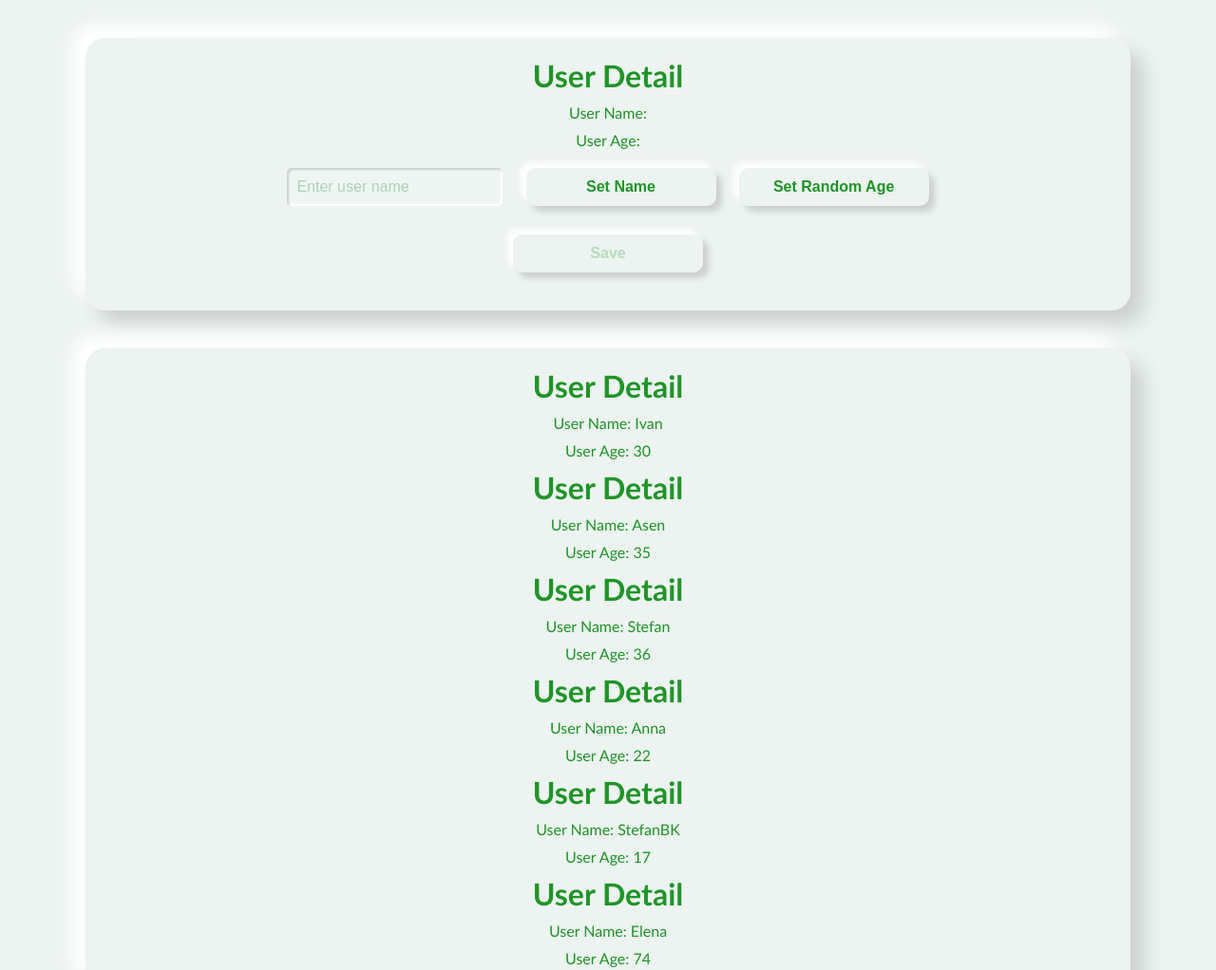
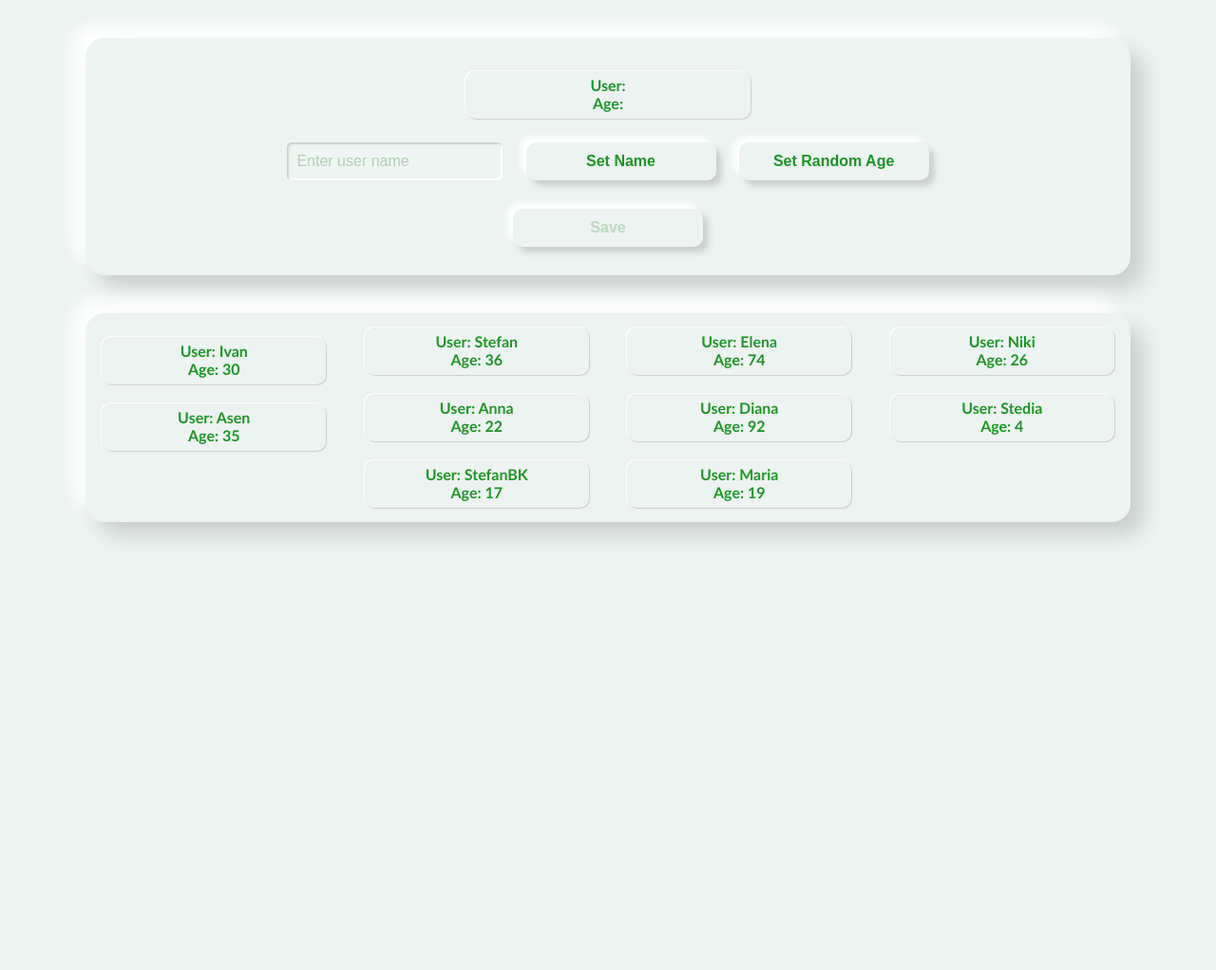
Before and after one commit to Stefan-B-K/WEB-FRAMEWORK, a website with bundled scripts: page index.html in a window 1280 px wide. Shown: the top 1022 px of the page at 95% size. After the commit the page ends 800 px from the top, so only its background shows below. Built offline with nearby package versions, Linux system fonts and the light colour scheme; data requests are answered from the project's data file.

Commit message:
add final style

```diff
--- a/db.json
+++ b/db.json
@@ -29,6 +29,26 @@
       "name": "Elena",
       "age": 74,
       "id": 6
+    },
+    {
+      "age": 92,
+      "name": "Diana",
+      "id": 7
+    },
+    {
+      "name": "Maria",
+      "age": 19,
+      "id": 8
+    },
+    {
+      "name": "Niki",
+      "age": 26,
+      "id": 9
+    },
+    {
+      "name": "Stedia",
+      "age": 4,
+      "id": 10
     }
   ]
 }
--- a/src/views/UserDetail.ts
+++ b/src/views/UserDetail.ts
@@ -4,10 +4,9 @@ import { User, UserProps } from "../models/User";
 export class UserDetail extends View<User, UserProps>{
     get template (): string {
         return `
-        <div>
-            <h1>User Detail</h1>
-            <div>User Name: ${this.model.get('name') ?? ''}</div>
-             <div>User Age: ${this.model.get('age') ?? ''}</div>
+        <div class="card">
+            <p>User: ${this.model.get('name') ?? ''}</p>
+             <p>Age: ${this.model.get('age') ?? ''}</p>
        </div>
         `;
     }
--- a/src/views/View.ts
+++ b/src/views/View.ts
@@ -5,6 +5,7 @@ export abstract class View<T extends Model<K>, K extends Identifiable> {
 
     constructor (public parentNode: Element, public model: T) {
         this.model.on('change', () => this.render())
+        this.model.on('save', () => location.reload())
     }
 
     abstract get template (): string
--- a/styles.css
+++ b/styles.css
@@ -22,10 +22,24 @@ body {
     max-width: 1100px;
     border-radius: 20px;
     margin: 40px auto 40px auto;
-    padding: 10px 15px 20px 15px;
+    padding: 20px 15px 10px 15px;
     box-sizing: border-box;
-    background: #ecf3f0;
     box-shadow: 14px 14px 20px #cbd1cd, -14px -14px 20px white;
+}
+
+.card {
+    margin: 5px auto;
+    padding-top: 5px;
+    height: 50px;
+    display: inline-block;
+    width: 98%;
+    max-width: 300px;
+    border: none;
+    border-radius: 10px;
+    font-weight: 600;
+    box-sizing: border-box;
+    box-shadow: 1px 1px 1px #cbced1, -1px -1px 1px white;
+    font-size: medium;
 }
 
 label, div {
@@ -82,3 +96,28 @@ input:focus {
 ::placeholder {
     color: #b1d0b5;
 }
+
+
+@media only screen and (min-width: 580px) {
+    #user-list.container {
+        column-count: 2;
+        margin: 40px auto 10px auto;
+        padding: 10px 15px 10px 15px;
+    }
+}
+
+@media only screen and (min-width: 780px) {
+    #user-list.container {
+        column-count: 3;
+        margin: 40px auto 10px auto;
+        padding: 25px 10px 10px 10px;
+    }
+}
+
+@media only screen and (min-width: 1080px) {
+    #user-list.container {
+        column-count: 4;
+        margin: 40px auto 10px auto;
+        padding: 10px 5px 10px 5px;
+    }
+}
```
Also changed, not shown: 1 other file.
